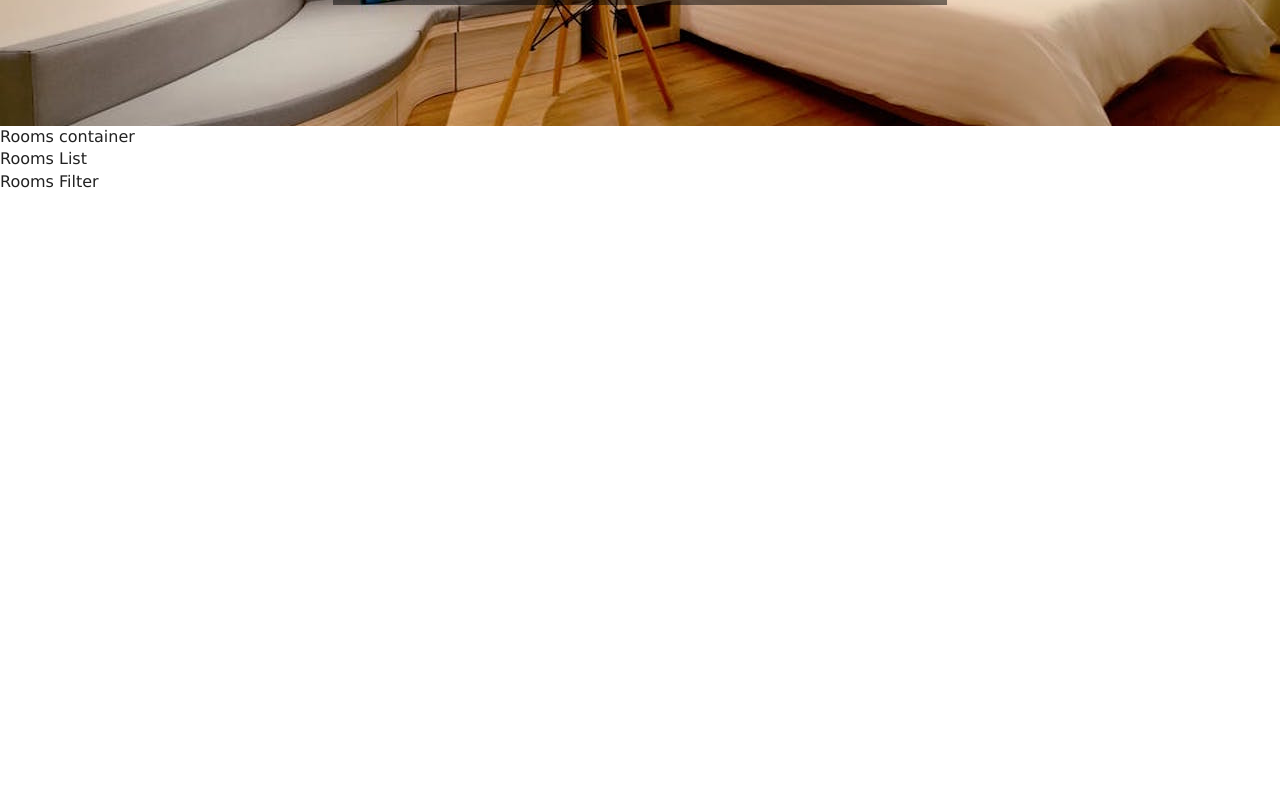
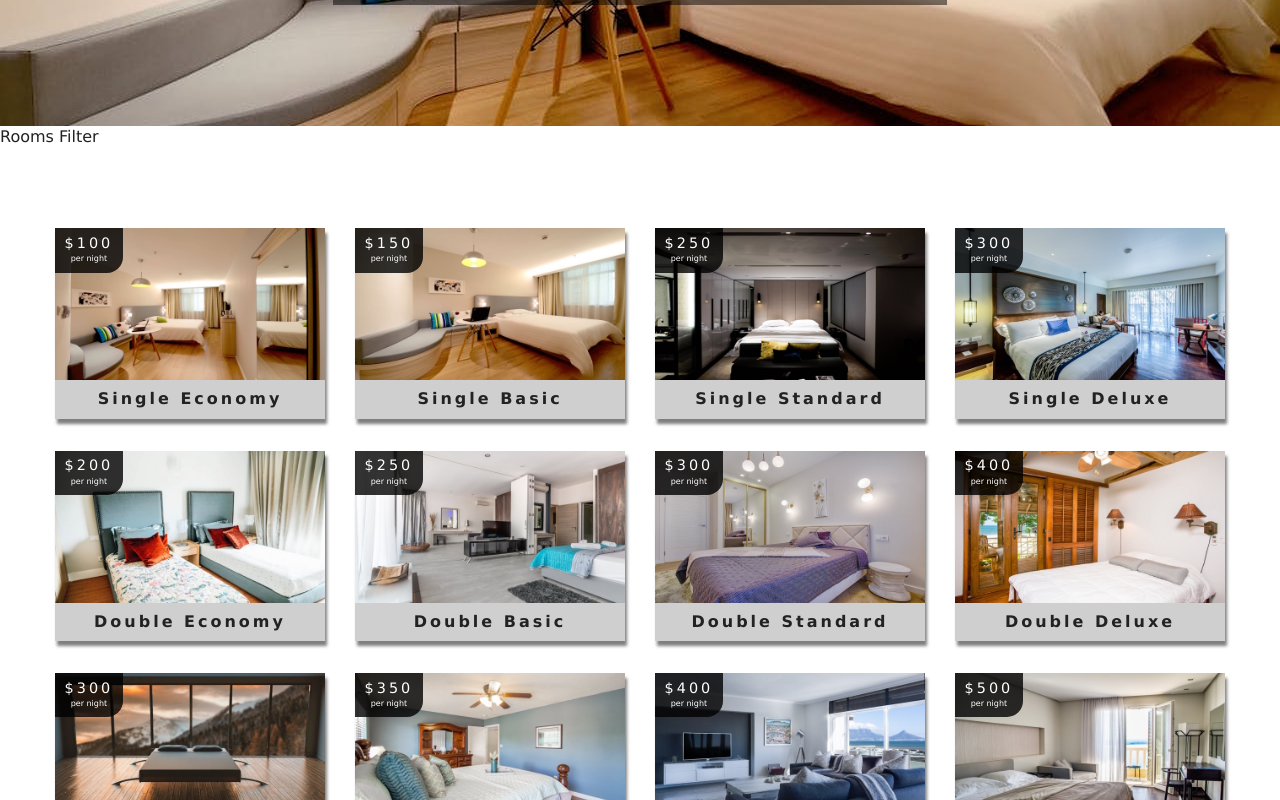
Before and after one commit to mdrizy96/React-Beach-Resort, a React (Create React App) app: page /rooms in a window 1280 px wide. Shown: the part 420-1220 px from the top of the page. Before the commit the page ends 800 px from the top, so only its background shows below. Built offline with nearby package versions, Linux system fonts and the light colour scheme.

Commit message:
Finish the RoomsList component

```diff
--- a/src/components/RoomsContainer.js
+++ b/src/components/RoomsContainer.js
@@ -1,15 +1,30 @@
 import React from 'react'
 import RoomsList from "./RoomsList";
 import RoomsFilter from "./RoomsFilter";
+import {RoomConsumer} from "../context";
+import Loading from "./Loading";
 
 const RoomsContainer = () => {
     return (
-        <div>
-            Rooms container
-            <RoomsList/>
-            <RoomsFilter/>
-        </div>
+        <RoomConsumer>
+            {
+                (value) => {
+                    const {loading, sortedRooms, rooms} = value;
+                    if (loading) {
+                        return (
+                            <Loading/>
+                        )
+                    }
+                    return (
+                        <>
+                            <RoomsFilter rooms={sortedRooms}/>
+                            <RoomsList rooms={rooms}/>
+                        </>
+                    )
+                }
+            }
+        </RoomConsumer>
     )
-}
+};
 
 export default RoomsContainer
--- a/src/components/RoomsList.js
+++ b/src/components/RoomsList.js
@@ -1,11 +1,23 @@
 import React from 'react'
+import Room from "./Room";
 
-const RoomsList = () => {
+const RoomsList = ({rooms}) => {
+    if (rooms.length === 0) {
+        return (
+            <div className="empty-search">
+                <h3>unfortunately no rooms matched your search parameters</h3>
+            </div>
+        )
+    }
     return (
-        <div>
-            Rooms List
-        </div>
+        <section className="roomslist">
+            <div className='roomslist-center'>
+                {rooms.map(item => {
+                    return <Room room={item} key={item.id}/>
+                })}
+            </div>
+        </section>
     )
-}
+};
 
 export default RoomsList
```
